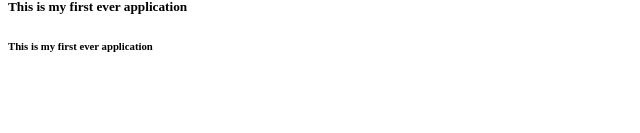
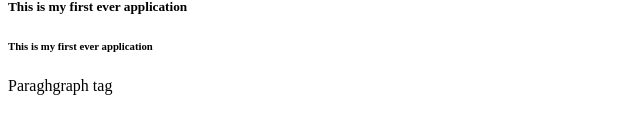
Before and after one commit to HariKalyan99/first_project, a plain HTML site: page html/basics/index.html in a window 1280 px wide. Shown: the part 309-442 px from the top of the page, without its empty margins (0-640 px from the left). Drawn offline with Linux system fonts and the light colour scheme.

Commit message:
added p tag

```diff
--- a/html/basics/index.html
+++ b/html/basics/index.html
@@ -14,5 +14,8 @@
     <h4>This is my first ever application</h4>
     <h5>This is my first ever application</h5>
     <h6>This is my first ever application</h6>
+
+
+    <p>Paraghgraph tag</p>
   </body>
 </html>
```
